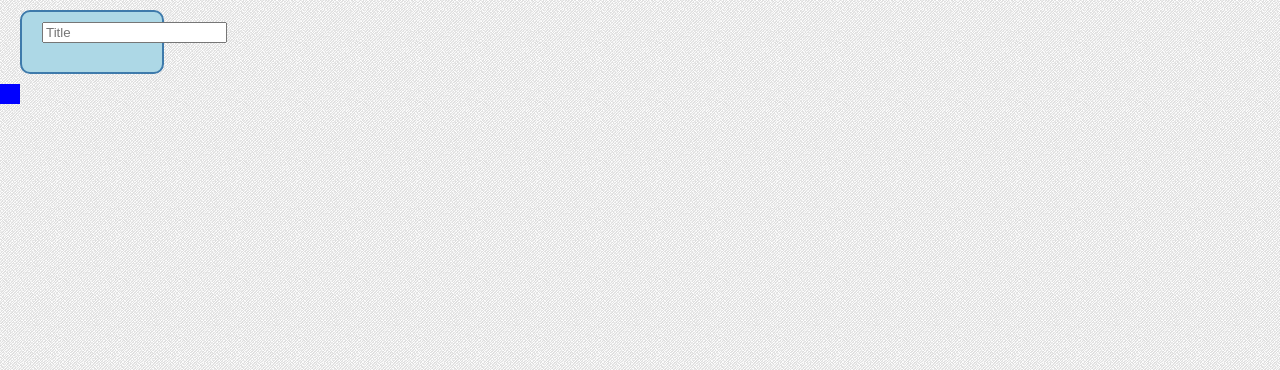
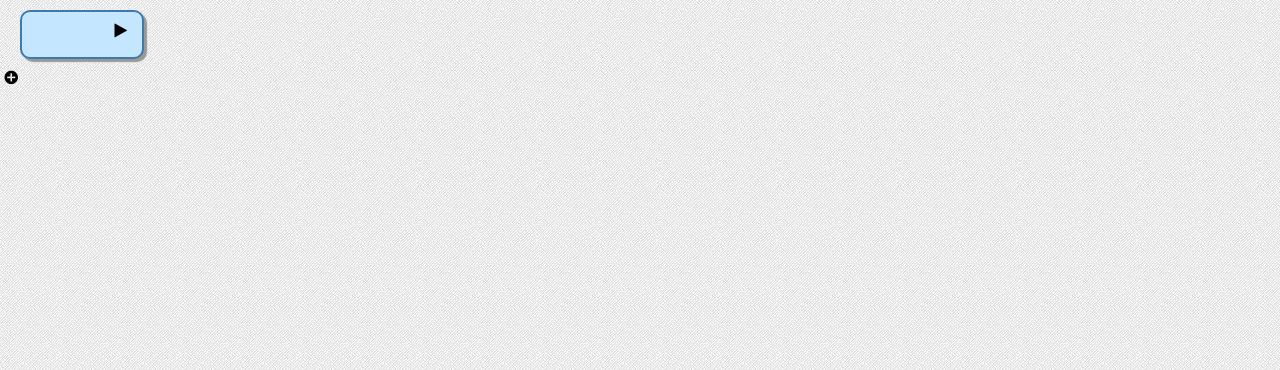
Before and after one commit to danrschlosser/jams, a Flask app: page / in a window 1280 px wide. Shown: the part 50-420 px from the top of the page. Run offline with Flask 2, Linux system fonts and the light colour scheme; some libraries are stand-ins or nearby versions.

Commit message:
changing node again (format)

```diff
--- a/static/css/style.css
+++ b/static/css/style.css
@@ -107,14 +107,31 @@ padding: 30px 40px;
 }
 
 .node {
-	background-color: lightblue;
+	background-color: #c5e6ff;
 	border: 2px solid #3e7aab;
 	border-radius: 10px;
 	margin: 10px 20px;
-	padding: 10px 20px;
+	padding: 10px 10px;
 	width: 100px;
-	height: 40px;
-	box-shadow: 3px 3px 1px #;
+	height: 25px;
+	box-shadow: 3px 3px 1px #999;
+}
+
+.size {
+	display: inline-block;
+	float: right;
+}
+
+.size a {
+	float: right;
+	width: 100%;
+	height: 100%;
+}
+
+.new-clip {
+	width: 100%;
+	font-size: 1.5em;
+	color: #844;
 }
 
 .about {
--- a/templates/base.html
+++ b/templates/base.html
@@ -11,8 +11,7 @@ ____                __
 	<!-- Stylesheets -->
 	<link href="{{url_for('static', filename='css/style.css') }}" rel="stylesheet" type="text/css">
 	<link href='http://fonts.googleapis.com/css?family=Asap:400,700' rel='stylesheet' type='text/css'>
-	<link rel="alternate" type="application/rss+xml" title="CSS3 . Info &raquo; Border-radius: create rounded corners with CSS! Comments Feed" href="http://www.css3.info/preview/rounded-border/feed/" />
-
+	<link rel="stylesheet" type="text/css" href="{{url_for('static', filename='icon_font/css/fontello.css') }}">
 
 	<!-- Javascript -->
 	<script type="text/javascript" src="http://ajax.googleapis.com/ajax/libs/jquery/1.10.2/jquery.min.js"></script>
--- a/templates/index.html
+++ b/templates/index.html
@@ -3,10 +3,11 @@
     <div id="container">
 
         <div class="node">
-            <input type="text" placeholder="Title"\>
-            <div class="play-pause"></div>
+        	<div class="size">
+            <a href="#"><div class="play-node icon-play"></div></a>
+            </div>
         </div>
+        <a href="#"><div class="new-node icon-plus-circled"></div></a>
 
-        <div class="new-clip"></div>
     </div>
 {% endblock body %}
```
